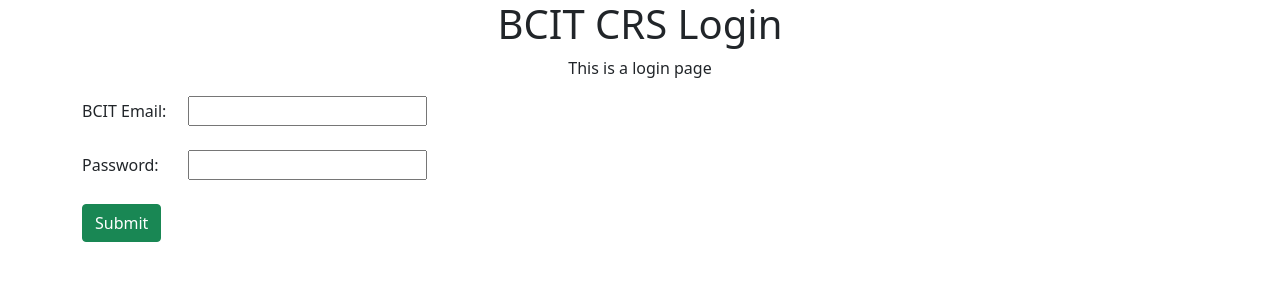
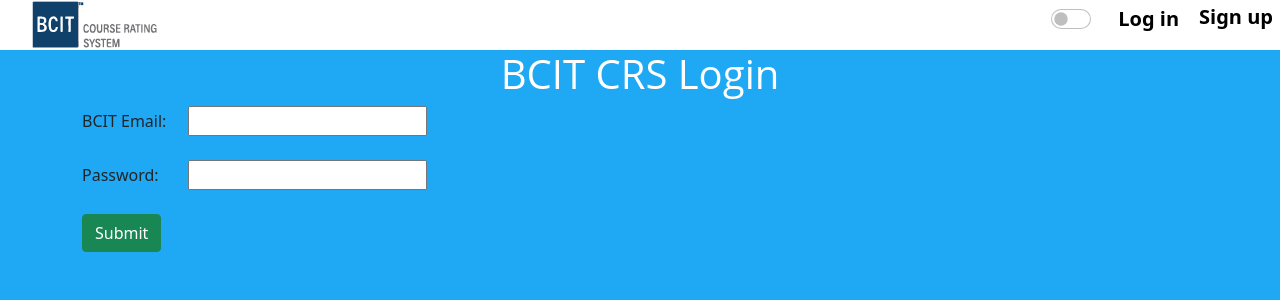
Before and after one commit to Langelozzi/2911-group21, a Flask app: page /login in a window 1280 px wide. Shown: the top 300 px of the page. Run offline with Flask 2, Linux system fonts and the light colour scheme.

Commit message:
got contents from main branch

```diff
--- a/static/js/scrept.js
+++ b/static/js/scrept.js
@@ -12,6 +12,11 @@ function darkmode() {
     for (i = 0; i < alist.length; i++) {
         alist[i].style.color = "#FFFFFF"
     }
+    let contSelect = document.querySelector(".container")
+    let lablelist = contSelect.querySelectorAll('label');
+    for (i = 0; i< lablelist.length;i++){
+        lablelist[i].style.color = "#FFFFFF"
+    }
     modeflag = 'dark';
 }
 
@@ -24,6 +29,11 @@ function lightmode() {
     for (i = 0; i < alist.length; i++) {
         alist[i].style.color = "#000000"
     }
+    let contSelect = document.querySelector(".container")
+    let lablelist = contSelect.querySelectorAll('label');
+    for (i = 0; i< lablelist.length;i++){
+        lablelist[i].style.color = "#000000"
+    }
     modeflag = 'light';
 }
 
--- a/templates/login.html
+++ b/templates/login.html
@@ -1,21 +1,47 @@
 <head>
     <link href="https://cdn.jsdelivr.net/npm/bootstrap@5.1.3/dist/css/bootstrap.min.css" rel="stylesheet"
         integrity="sha384-1BmE4kWBq78iYhFldvKuhfTAU6auU8tT94WrHftjDbrCEXSU1oBoqyl2QvZ6jIW3" crossorigin="anonymous">
+        <link href="https://cdn.jsdelivr.net/npm/bootstrap@5.1.3/dist/css/bootstrap.min.css" rel="stylesheet"
+        integrity="sha384-1BmE4kWBq78iYhFldvKuhfTAU6auU8tT94WrHftjDbrCEXSU1oBoqyl2QvZ6jIW3" crossorigin="anonymous">
+        <link rel="stylesheet" href="{{ url_for('static', filename='stylesheet/style.css') }}">
+
 </head>
 
 <body>
+    <nav class="horizonnav">
+        <ul class="backtoindex">
+            <li><a href="/"><img src="{{ url_for('static', filename='img/logo.png') }}" style=" margin-top:15px;" class="logoimg"></a></li>
+        </ul>
+
+        <ul class="navbar">
+            <li>
+                <div class="form-check form-switch">
+                    <label class="form-check-label" for="flexSwitchCheckDefault"></label>
+                    <input class="form-check-input" type="checkbox" role="switch" id="flexSwitchCheckDefault" />
+                </div>
+            </li>
+            <li class="login"><a href="login">Log in</a></li>
+            <li style="padding-left: 1em;" class="signup"><a href="signup">Sign up</a></li>
+        </ul>
+    </nav>
+
     <div class="jumbotron text-center">
         <h1>BCIT CRS Login</h1>
-        <p>This is a login page</p>
     </div>
         <div class="container">
             <form action="#">
                 <label for="User_Name">BCIT Email:</label>
-                <input type="email" id="BCIT_Email" name="BCIT_Email" style="margin-left: 17px;"><br><br>
+                <input type="email" id="bcit_Email" name="BCIT_Email" style="margin-left: 17px;"><br><br>
                 <label for="Password">Password:</label>
-                <input type="password" id="Password" name="Password" style="margin-left: 25px;"><br><br>
+                <input type="password" id="password" name="Password" style="margin-left: 25px;"><br><br>
                 <input type="submit" class="btn btn-success" value="Submit">
             </form>
         </div>
     </div>
+
+
+    <script src="{{url_for('static', filename='js/scrept.js')}}"></script>
+    <script src="https://code.jquery.com/jquery-3.3.1.slim.min.js" integrity="sha384-q8i/X+965DzO0rT7abK41JStQIAqVgRVzpbzo5smXKp4YfRvH+8abtTE1Pi6jizo" crossorigin="anonymous"></script>
+    <script src="https://cdn.jsdelivr.net/npm/popper.js@1.14.3/dist/umd/popper.min.js" integrity="sha384-ZMP7rVo3mIykV+2+9J3UJ46jBk0WLaUAdn689aCwoqbBJiSnjAK/l8WvCWPIPm49" crossorigin="anonymous"></script>
+    <script src="https://cdn.jsdelivr.net/npm/bootstrap@4.1.3/dist/js/bootstrap.min.js" integrity="sha384-ChfqqxuZUCnJSK3+MXmPNIyE6ZbWh2IMqE241rYiqJxyMiZ6OW/JmZQ5stwEULTy" crossorigin="anonymous"></script>
 </body>
```
